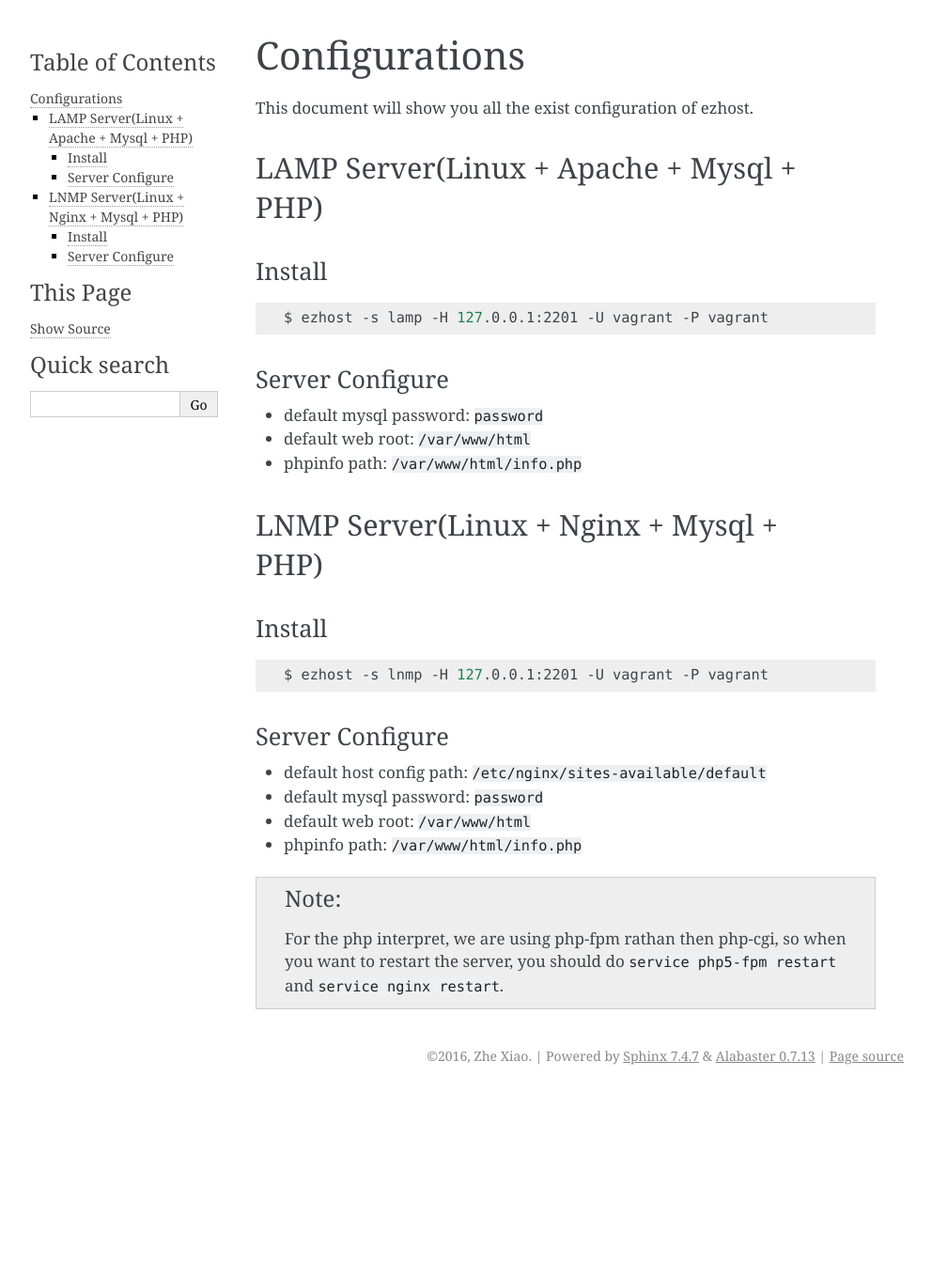
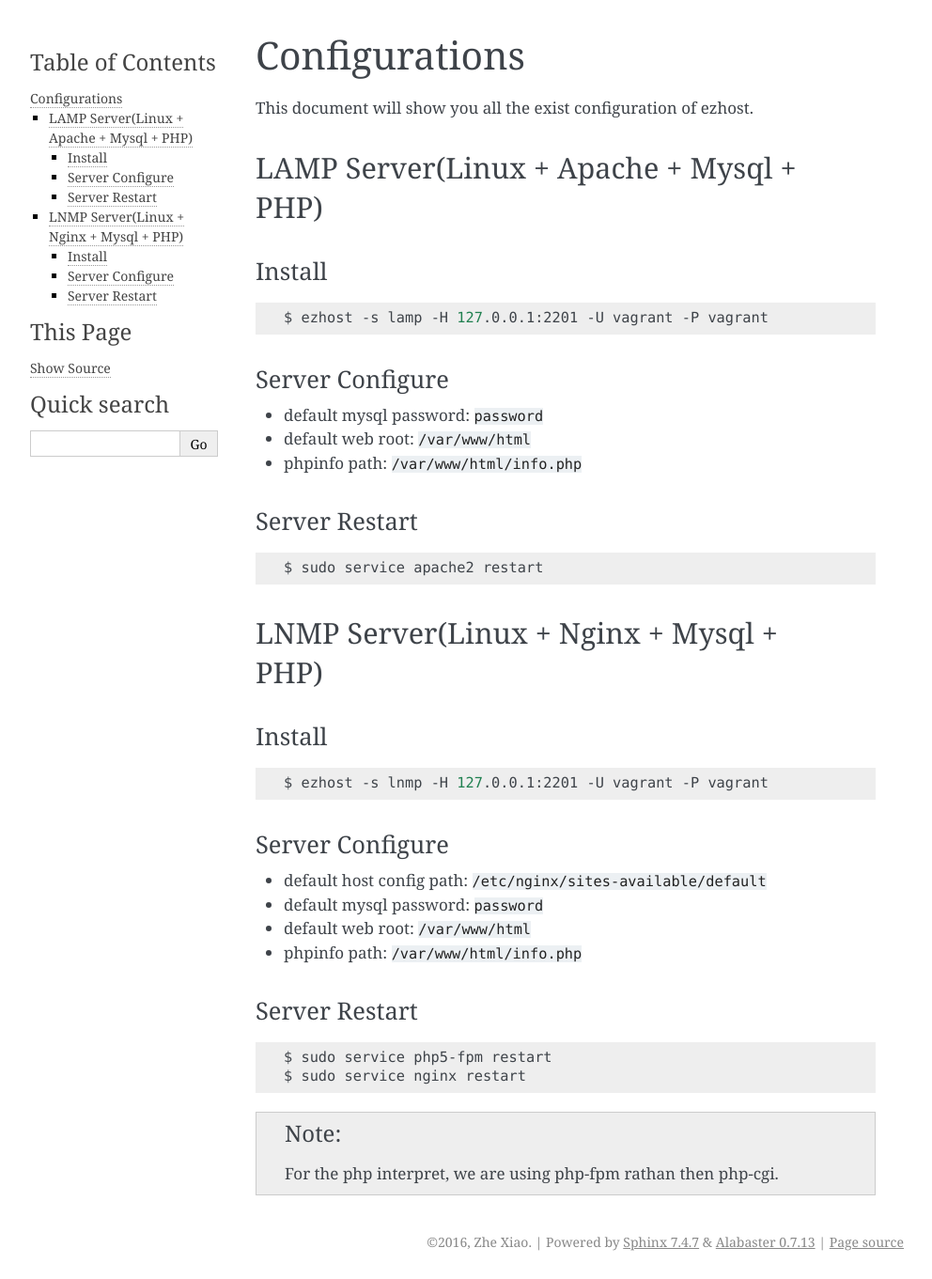
Before and after one commit to zhexiao/ezhost, a Sphinx documentation site: the page built from docs/configurations.rst, in a window 1280 px wide. Shown: the whole page at 94% size, without its empty margins (148-1140 px from the left). Built offline with Sphinx 7.4.7, drawn with Linux system fonts in a browser that asks for light colours; pages that are not in the unit, such as notebooks, are missing from menus; before the commit the page ends 1163 px from its top, so only the background shows below that.

Commit message:
add configuration docs

```diff
--- a/docs/configurations.rst
+++ b/docs/configurations.rst
@@ -19,6 +19,12 @@ Server Configure
 - default web root: ``/var/www/html``
 - phpinfo path: ``/var/www/html/info.php``
 
+Server Restart
+~~~~~~
+.. code-block:: bash
+
+   $ sudo service apache2 restart
+
 LNMP Server(Linux + Nginx + Mysql + PHP)
 ---------------
 
@@ -36,4 +42,11 @@ Server Configure
 - default web root: ``/var/www/html``
 - phpinfo path: ``/var/www/html/info.php``
 
-.. note:: For the php interpret, we are using php-fpm rathan then php-cgi, so when you want to restart the server, you should do ``service php5-fpm restart`` and ``service nginx restart``.
+Server Restart
+~~~~~~
+.. code-block:: bash
+
+   $ sudo service php5-fpm restart
+   $ sudo service nginx restart
+
+.. note:: For the php interpret, we are using php-fpm rathan then php-cgi.
```
